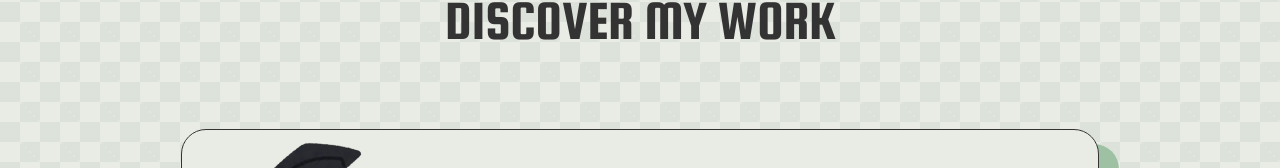
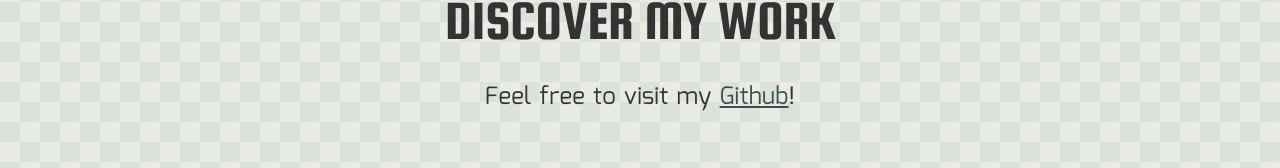
Before and after one commit to Maulraay/portfolio, a React app in the folder frontend/: page /projects in a window 1280 px wide. Shown: the part 118-286 px from the top of the page. Built offline with nearby package versions, Linux system fonts and the light colour scheme; no server answers.

Commit message:
Move github redirection to top of projects' page

```diff
--- a/frontend/src/theme/global.css
+++ b/frontend/src/theme/global.css
@@ -1057,7 +1057,7 @@ img {
     flex-direction: column;
     align-items: center;
     align-content: center;
-    gap: 75px;
+    gap: 25px;
     overflow: auto;
 }
 
@@ -1070,6 +1070,13 @@ img {
     height: 10%;
 }
 
+.gallery .github{
+    align-items: center;
+    align-content: center;
+    color: var(--color-text);
+    text-align: center;
+}
+
 .gallery .projectsContainer {
     width: 70%;
     display: flex;
@@ -1077,6 +1084,7 @@ img {
     align-items: center;
     align-content: center;
     gap: 75px;
+    margin: 30px 0 60px 0;
 }
 
 .gallery .MuiCard-root{
--- a/frontend/src/views/gallery/Gallery.jsx
+++ b/frontend/src/views/gallery/Gallery.jsx
@@ -84,14 +84,14 @@ const Gallery = () => {
           <Typography variant={"h2"} className={"title"}>
             <FormattedMessage id={"projects.title"} defaultMessage={"Discover my work"}/>
           </Typography>
+          <Typography variant={"subtitle2"} className={"github"}>
+            <FormattedMessage id={"projects.gitHubRedirect"} defaultMessage={"Feel free to visit my "}/><a href={"https://github.com/Maulraay"} target={"_blank"} rel={"noopener noreferrer"} className={'link'}>Github</a><FormattedMessage id={"projects.gitHubRedirect_2"} defaultMessage={"!"}/>
+          </Typography>
           <div className={"projectsContainer"}>
             {projects ? projects.map((item, index) => {
               return (<ProjectCard project={item} key={index}/>)
             }) : null}
           </div>
-          <Typography variant={"subtitle2"} className={"title"}>
-            <FormattedMessage id={"projects.gitHubRedirect"} defaultMessage={"Feel free to visit my "}/><a href={"https://github.com/Maulraay"} target={"_blank"} rel={"noopener noreferrer"} className={'link'}>Github</a><FormattedMessage id={"projects.gitHubRedirect_2"} defaultMessage={"!"}/>
-          </Typography>
         </div>
       </div>
     </Layout>
```
